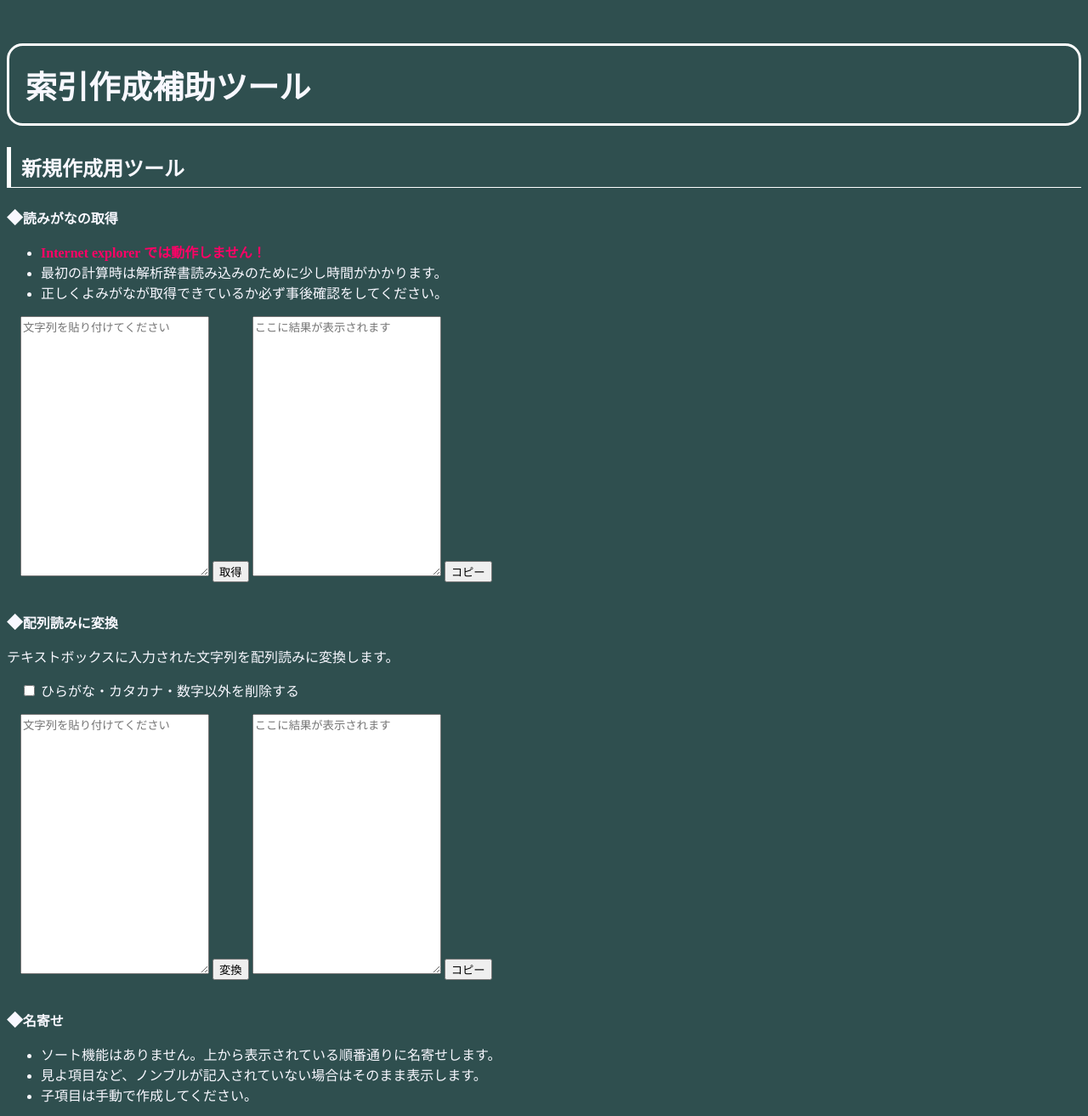
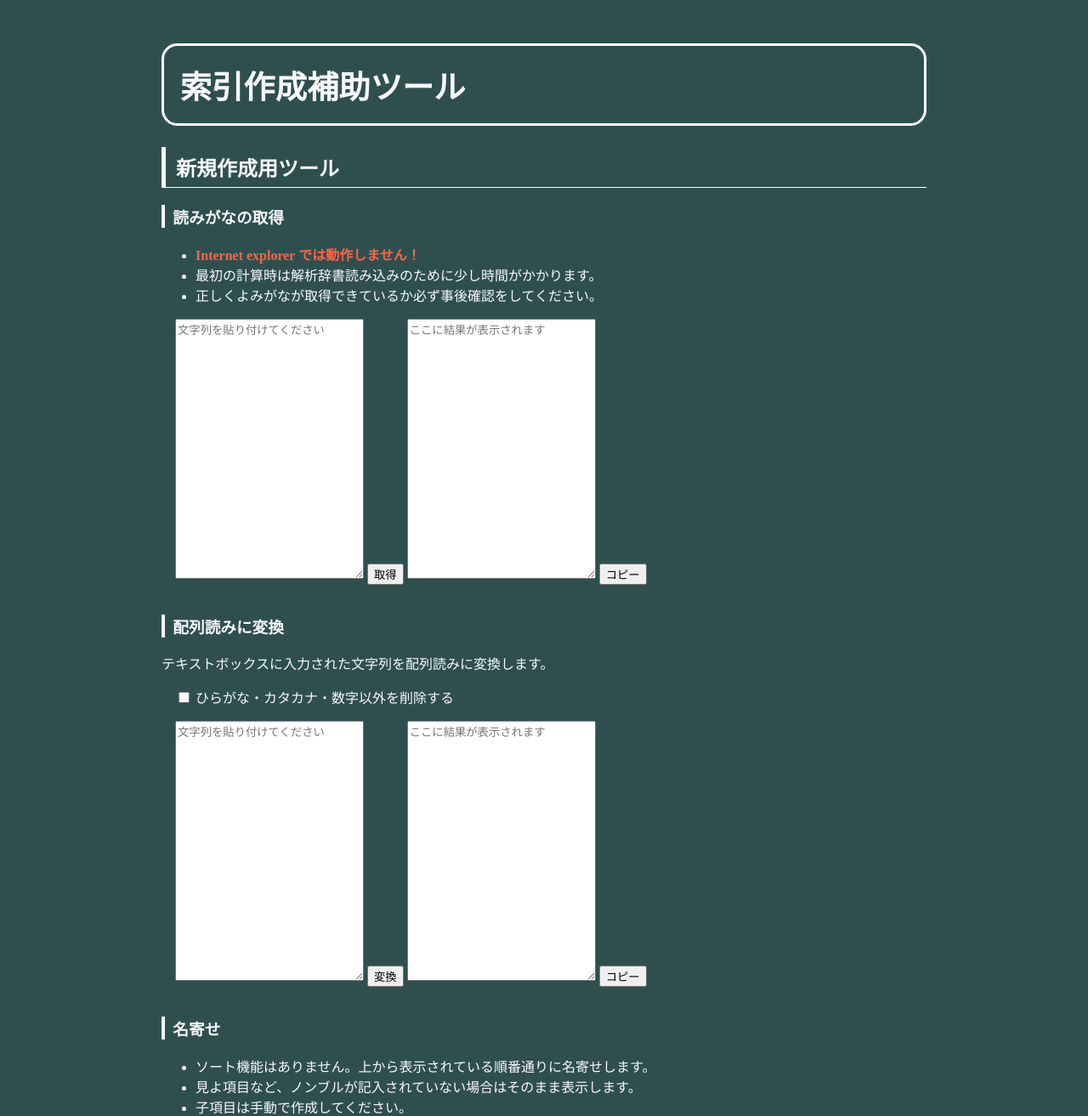
Before and after one commit to AWtnb/sakuin-tool, a PHP site: page / in a window 1280 px wide. Shown: the top 1313 px of the page at 85% size. Run offline with PHP 8.4, Linux system fonts and the light colour scheme.

Commit message:
fix css and set max width

```diff
--- a/index.html
+++ b/index.html
@@ -10,6 +10,7 @@
 </head>
 
 <body>
+<div id="container">
 <h1>索引作成補助ツール</h1>
 
 <h2>新規作成用ツール</h2>
@@ -227,6 +228,6 @@ function clickBtn_katahira_copy() {
 <hr>
 
 <img src="https://img.icons8.com/small/16/000000/github.png"/> <a href="https://github.com/AWtnb/sakuin-tool" target="_blank">Github repository</a>
-
+</div>
 </body>
 </html>
--- a/style.css
+++ b/style.css
@@ -2,11 +2,17 @@ body {
     background-color: darkslategrey;
     color: ghostwhite;
 }
+#container{
+    width: 900px;
+    margin-left: auto;
+    margin-right: auto;
+}
+
 a {
     color: aquamarine;
 }
 b {
-    color: #FF0066;
+    color: tomato;
 }
 form, img {
     margin-left: 1em;
@@ -26,9 +32,7 @@ h2 {
     font-size: 18pt;
 }
 h3 {
-    font-size: 12pt;
+    font-size: 14pt;
+    padding-left: .5em;
+    border-left: solid 4px white;
 }
-h3::before {
-    font-size: 14pt;
-    content: "◆";
-}
```
